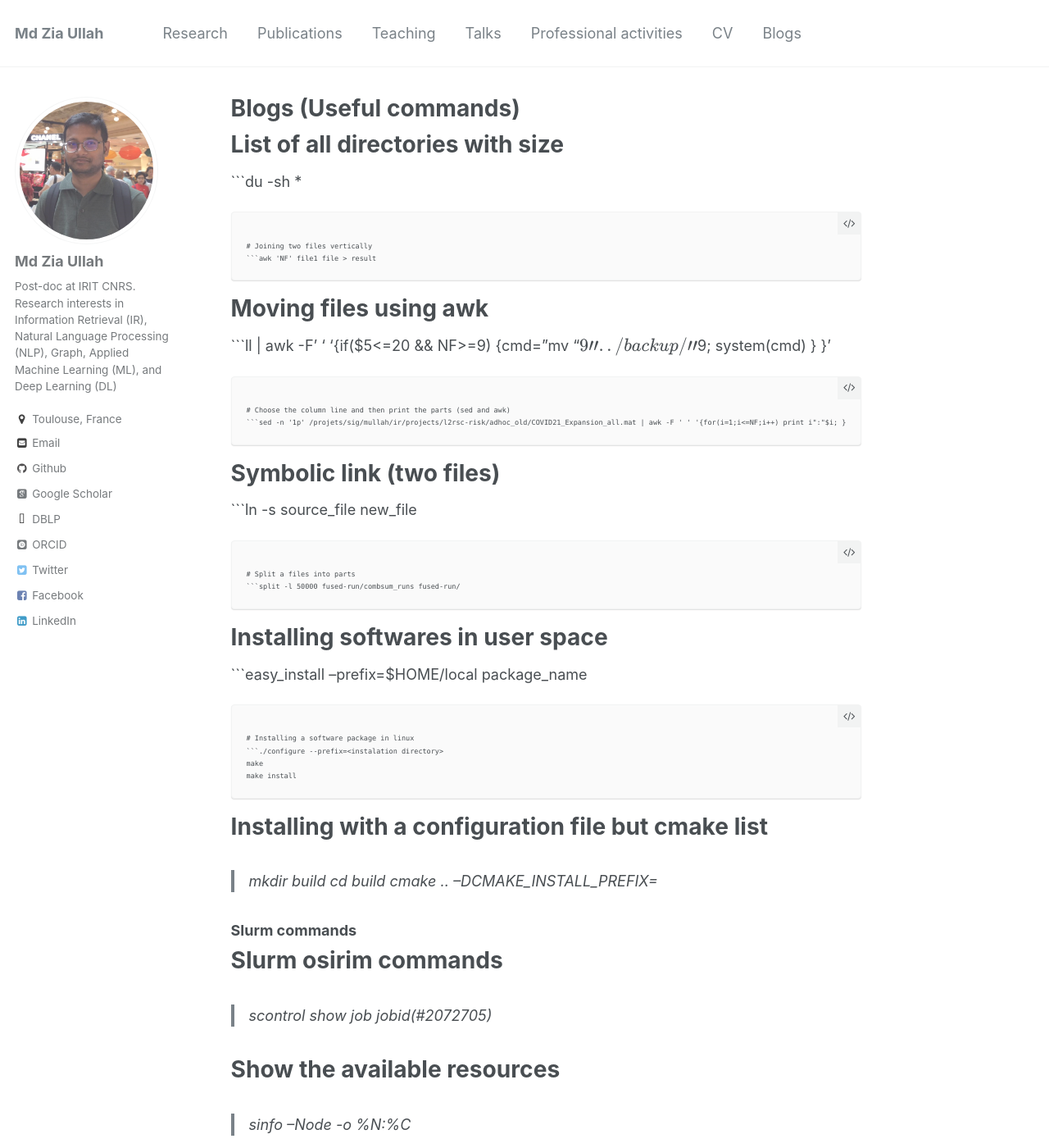
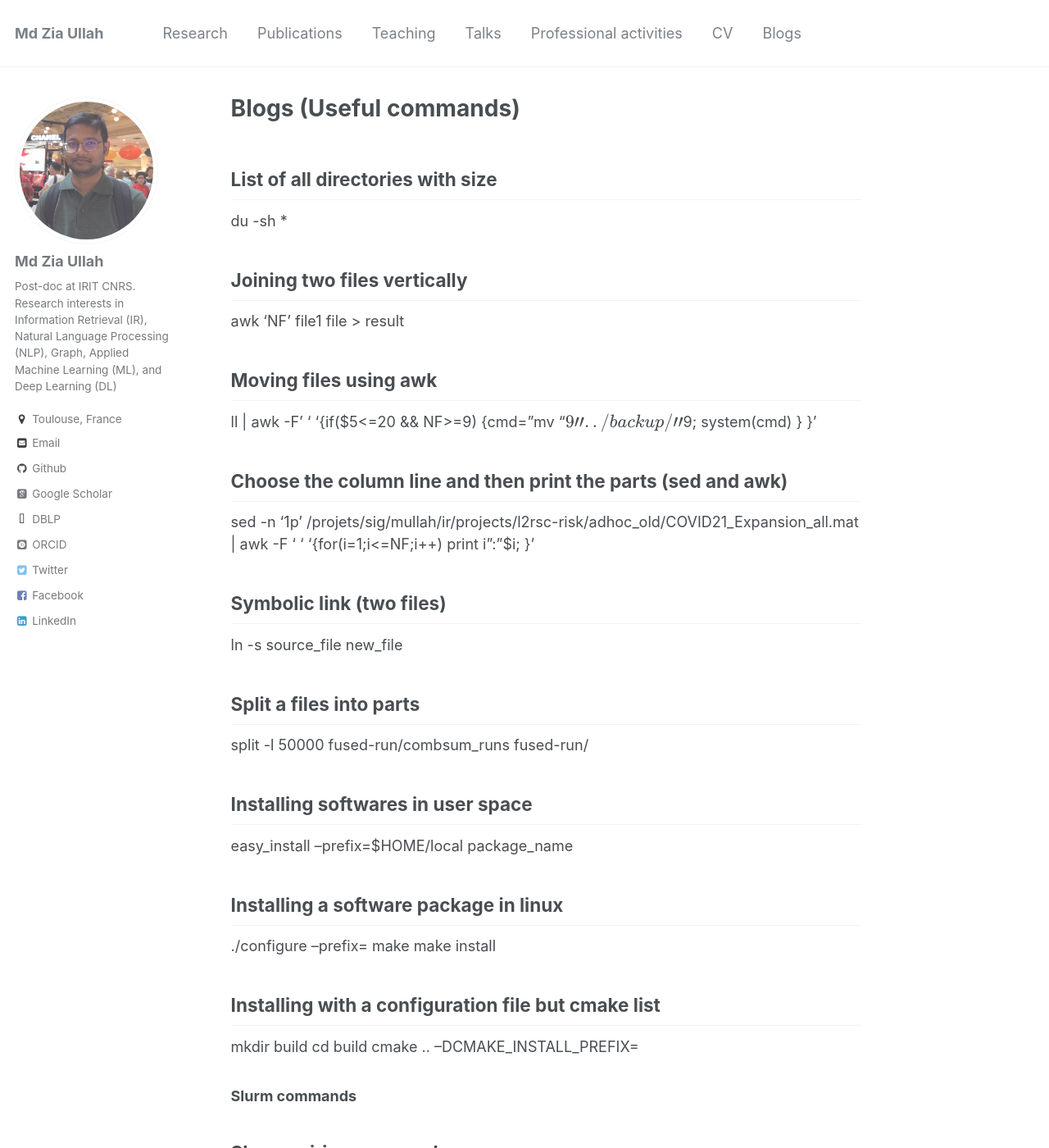
Before and after one commit to zuacubd/zuacubd.github.io, a Jekyll site: the page built from _pages/blogs.md, in a window 1280 px wide and 1400 px high. Shown: the whole window at 82% size. Built offline with Jekyll 4.4.1, drawn with Linux system fonts in a browser that asks for light colours; some web fonts are replaced; formulas are drawn with MathJax 3; part of the change alters nothing that is shown; some of the changed text lies outside the part shown.

Commit message:
Update blogs.md

````diff
--- a/_pages/blogs.md
+++ b/_pages/blogs.md
@@ -5,99 +5,91 @@ author_profile: true
 published: true
 ---
 
-# List of all directories with size
-```du -sh *
-```
+## List of all directories with size
+du -sh *
 
-# Joining two files vertically
-```awk 'NF' file1 file > result
-```
+## Joining two files vertically
+awk 'NF' file1 file > result
 
-# Moving files using awk
-```ll | awk -F' ' '{if($5<=20 && NF>=9) {cmd="mv "$9" ../backup/"$9; system(cmd) } }'
-```
+## Moving files using awk
+ll | awk -F' ' '{if($5<=20 && NF>=9) {cmd="mv "$9" ../backup/"$9; system(cmd) } }'
 
-# Choose the column line and then print the parts (sed and awk)
-```sed -n '1p' /projets/sig/mullah/ir/projects/l2rsc-risk/adhoc_old/COVID21_Expansion_all.mat | awk -F ' ' '{for(i=1;i<=NF;i++) print i":"$i; }'
-```
+## Choose the column line and then print the parts (sed and awk)
+sed -n '1p' /projets/sig/mullah/ir/projects/l2rsc-risk/adhoc_old/COVID21_Expansion_all.mat | awk -F ' ' '{for(i=1;i<=NF;i++) print i":"$i; }'
 
-# Symbolic link (two files)
-```ln -s source_file new_file
-```
+## Symbolic link (two files)
+ln -s source_file new_file
 
-# Split a files into parts
-```split -l 50000 fused-run/combsum_runs fused-run/
-```
+## Split a files into parts
+split -l 50000 fused-run/combsum_runs fused-run/
 
-# Installing softwares in user space
-```easy_install --prefix=$HOME/local package_name
-```
+## Installing softwares in user space
+easy_install --prefix=$HOME/local package_name
 
-# Installing a software package in linux
-```./configure --prefix=<instalation directory>
+## Installing a software package in linux
+./configure --prefix=<instalation directory>
 make
 make install
-```
 
-# Installing with a configuration file but cmake list
-> mkdir build
-> cd build
-> cmake .. --DCMAKE_INSTALL_PREFIX=<instalation director>
+## Installing with a configuration file but cmake list
+mkdir build
+cd build
+cmake .. --DCMAKE_INSTALL_PREFIX=<instalation director>
 
 ### Slurm commands
-# Slurm osirim commands
-> scontrol show job jobid(#2072705)
+## Slurm osirim commands
+scontrol show job jobid(#2072705)
 
-# Show the available resources
-> sinfo --Node -o %N:%C
+## Show the available resources
+sinfo --Node -o %N:%C
 
 ### Working with Git
-# Initiate a git project
-> git init
+## Initiate a git project
+git init
 
-# Add file(s) to staging for committing
-> git add <filename>
-> git add --all #all files and folder
+## Add file(s) to staging for committing
+git add <filename>
+git add --all #all files and folder
 
-# Commit
-> git commit -m "message"
+## Commit
+git commit -m "message"
 
-# Push remotely
-> git remote add origin https://github.com/zuacubd/xxxxx.git
-> git push -u origin master
+## Push remotely
+git remote add origin https://github.com/zuacubd/xxxxx.git
+git push -u origin master
 
-# Pull from remote repository
-> git pull https://github.com/zuacubd/photopitch.git
+## Pull from remote repository
+git pull https://github.com/zuacubd/photopitch.git
 
-# Update an R commands
-#update.packages(checkBuilt = TRUE, ask = FALSE)
+## Update an R commands
+update.packages(checkBuilt = TRUE, ask = FALSE)
 
-# Create a virtual environment
-> python3 -m venv env_name
+## Create a virtual environment
+python3 -m venv env_name
 
-# Adding a virtual environment to the jupyter
-> pip install ipykernel
-> python -m ipykernel install --user --name env_name --display-name "env_name"
+## Adding a virtual environment to the jupyter
+pip install ipykernel
+python -m ipykernel install --user --name env_name --display-name "env_name"
 
-# List all packages installed in the virtual environment
-> pip freeze requirements.txt
+## List all packages installed in the virtual environment
+pip freeze requirements.txt
 
-# Creating a virtual environment using Conda
-> conda create -y --name py37 python==3.7
-> conda install --force-reinstall -y -q --name py37 -c conda-forge --file requirements.txt
-> conda activate py37
-> conda deactivate
+## Creating a virtual environment using Conda
+conda create -y --name py37 python==3.7
+conda install --force-reinstall -y -q --name py37 -c conda-forge --file requirements.txt
+conda activate py37
+conda deactivate
 
-# Creating a singularity image from recipe
-> sudo singularity build growl-llo-world.sif recipe_file
+## Creating a singularity image from recipe
+sudo singularity build growl-llo-world.sif recipe_file
 
-# Executing a Singularity image
-> singularity shell /logiciels/containerCollections/CUDA11/pytorch-NGC-20-06-py3.sif
-> conda create -n env36tc11 python=3.6
-> source activate env36tc11
+## Executing a Singularity image
+singularity shell /logiciels/containerCollections/CUDA11/pytorch-NGC-20-06-py3.sif
+conda create -n env36tc11 python=3.6
+source activate env36tc11
 
-# Show the mode of the file
-> stat -c %a file.sh
+## Show the mode of the file
+stat -c %a file.sh
 
-# Change permission as (full permissions for the owner, read-only for the group, and nothing for the other users)
-> chmod 740 file.sh
+## Change permission as (full permissions for the owner, read-only for the group, and nothing for the other users)
+chmod 740 file.sh
````
